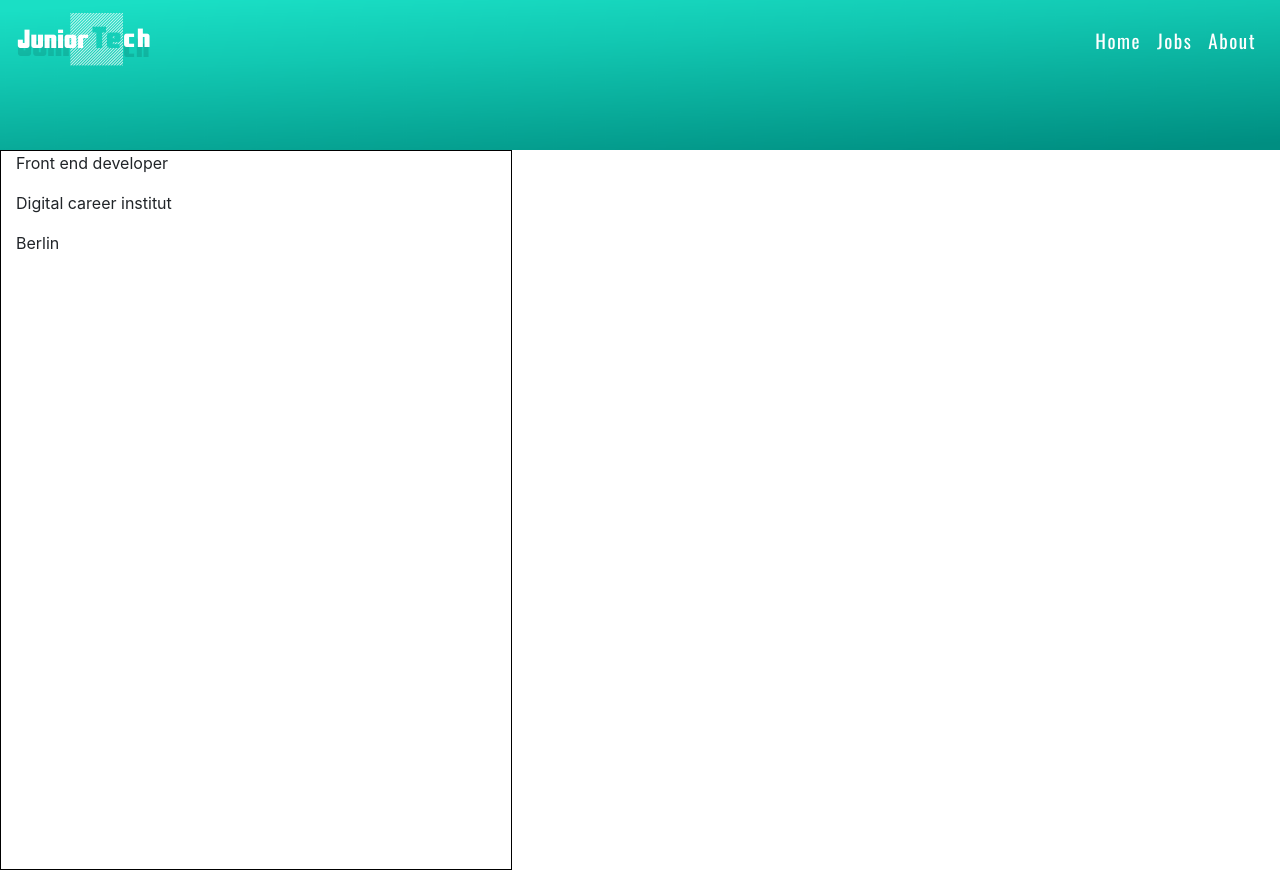
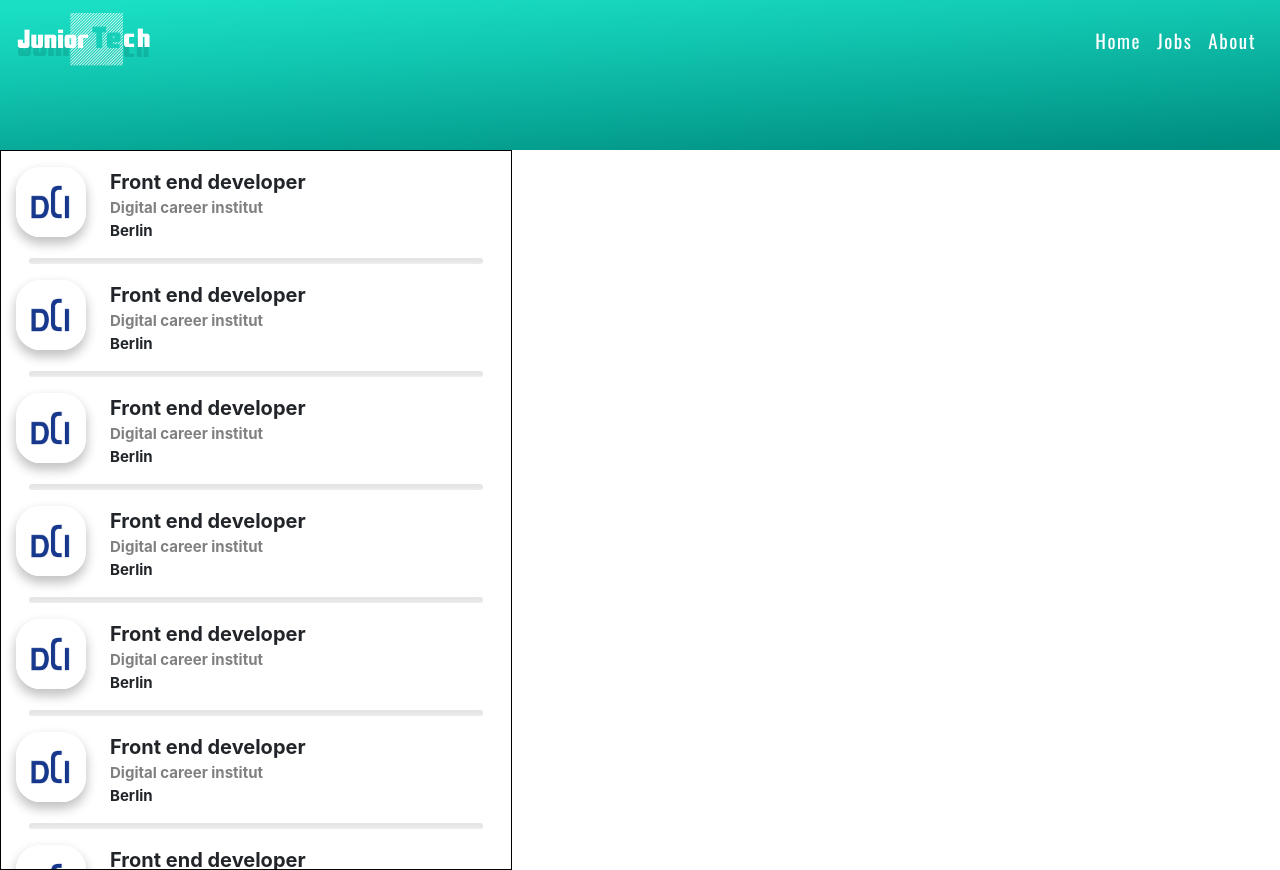
Before and after one commit to Ramizsbai/JuniorTech, a React (Create React App) app: page /jobs in a window 1280 px wide. Built offline with nearby package versions, Linux system fonts and the light colour scheme.

Commit message:
adding job component in jobs page

```diff
--- a/src/Jobs/body/bodyComponents/JobsComponent/JobsComponent.jsx
+++ b/src/Jobs/body/bodyComponents/JobsComponent/JobsComponent.jsx
@@ -7,6 +7,21 @@
         return (
             <div className="jobs-container">
                 <JobsSubComponent />
+                <JobsSubComponent />
+                <JobsSubComponent />
+                <JobsSubComponent />
+                <JobsSubComponent />
+                <JobsSubComponent />
+                <JobsSubComponent />
+                <JobsSubComponent />
+                <JobsSubComponent />
+                <JobsSubComponent />
+                <JobsSubComponent />
+                <JobsSubComponent />
+                <JobsSubComponent />
+                <JobsSubComponent />
+                <JobsSubComponent />
+
             </div>
         )
     }
--- a/src/Jobs/body/bodyComponents/JobsComponent/jobsSubComponent/JobsSubComponent.jsx
+++ b/src/Jobs/body/bodyComponents/JobsComponent/jobsSubComponent/JobsSubComponent.jsx
@@ -1,19 +1,20 @@
 import React, { Component } from 'react';
 import './jobsSubComponent.css';
+import logo from './icons/logo.png';
 
 export class JobsSubComponent extends Component {
     render() {
         return (
             <div className="jobs-sub-component">
-                <div className="container-fluid">
+                <div className="job-post-component container-fluid d-flex mt-3 mb-3">
                   <div className="company-logo">
-
+                    <img src={logo} alt="company-logo" className="job-company-logo" />
                   </div>
                   <div className="job-post">
-                    <div className="job-post-left">
-                      <p className="job-post-title">Front end developer</p>
-                      <p className="job-post-company">Digital career institut</p>
-                      <p className="job-post-location">Berlin</p>
+                    <div className="job-post-left d-flex flex-column ml-4">
+                      <span className="job-post-title">Front end developer</span>
+                      <span className="job-post-company">Digital career institut</span>
+                      <span className="job-post-location">Berlin</span>
                     </div>
                     <div className="job-post-right">
                        <div className="job-post-save">
@@ -25,6 +26,7 @@
                     </div>
                   </div>
                 </div>
+                <hr className="job-post-line"></hr>
             </div>
         )
     }
--- a/src/Jobs/body/bodyComponents/JobsComponent/jobsSubComponent/jobsSubComponent.css
+++ b/src/Jobs/body/bodyComponents/JobsComponent/jobsSubComponent/jobsSubComponent.css
@@ -0,0 +1,33 @@
+
+.job-post-line{
+    height: 5px;
+    box-shadow: inset 0 9px 9px -3px #70707033;
+    -webkit-border-radius: 3px;
+    -moz-border-radius: 3px;
+    -ms-border-radius: 3px;
+    -o-border-radius: 3px;
+    border-radius: 3px;
+    width: 89%;
+
+}
+
+.job-company-logo{
+    width: 70px;
+    border-radius: 35%;
+    -webkit-box-shadow: 0px 6px 11px 1px rgba(0,0,0,0.24);
+    -moz-box-shadow: 0px 6px 11px 1px rgba(0,0,0,0.24);
+    box-shadow: 0px 6px 11px 1px rgba(0,0,0,0.24);
+}
+.job-post-title{
+    font-weight: bolder;
+    font-size: 20px;
+}
+.job-post-company{
+    font-weight: bold;
+    font-size: 15px;
+    color: gray;
+}
+.job-post-location{
+    font-weight: bold;
+    font-size: 15px;
+}
```
Also changed, not shown: src/Jobs/body/bodyComponents/JobsComponent/jobsSubComponent/icons/logo.png (added).
